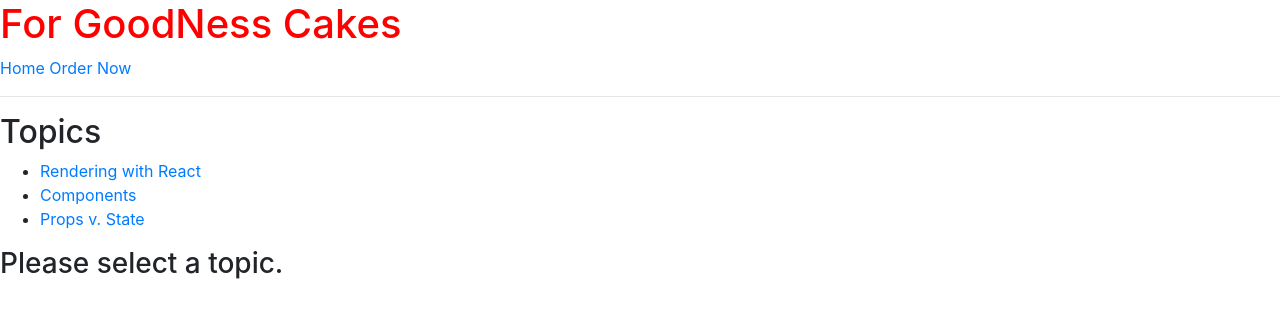
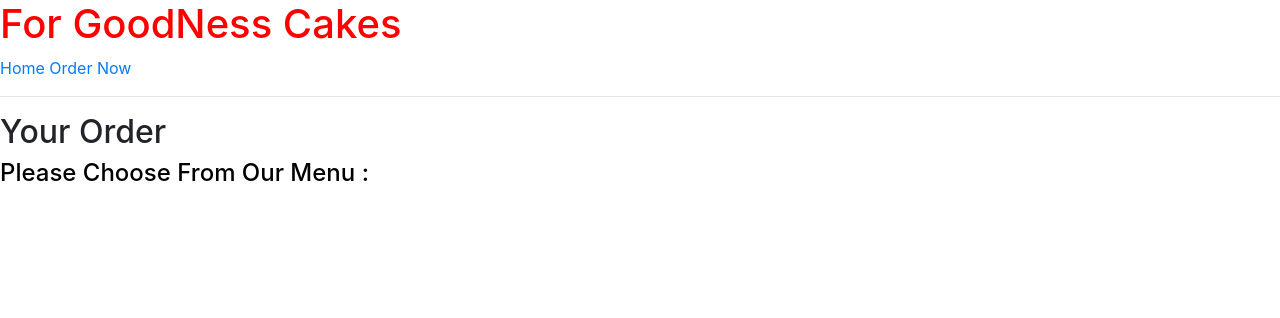
Before and after one commit to julioguzman19/ForGoodnessCakes, a React (Create React App) app in the folder client/: page /topics in a window 1280 px wide. Shown: the top 318 px of the page. Built offline with nearby package versions, Linux system fonts and the light colour scheme.

Commit message:
adding to order now

```diff
--- a/client/src/components/Routes/routing.js
+++ b/client/src/components/Routes/routing.js
@@ -17,7 +17,7 @@ export default function NestingExample() {
       <div>
 
         <h1  style={{color: "red"}}>For GoodNess Cakes</h1>
-            <Link to="/"><h2 style={{textAlign: "left"}}></h2>Home</Link>
+            <Link to="/">Home</Link>
 
             <Link to="/topics"> Order Now</Link>
 
@@ -52,22 +52,12 @@ function Topics() {
 
   return (
     <div>
-      <h2>Topics</h2>
-      <ul>
-        <li>
-          <Link to={`${url}/rendering`}>Rendering with React</Link>
-        </li>
-        <li>
-          <Link to={`${url}/components`}>Components</Link>
-        </li>
-        <li>
-          <Link to={`${url}/props-v-state`}>Props v. State</Link>
-        </li>
-      </ul>
+      <h2>Your Order</h2>
+
 
       <Switch>
         <Route exact path={path}>
-          <h3>Please select a topic.</h3>
+          <h4 style={{color: "black"}}>Please Choose From Our Menu : </h4>
         </Route>
         <Route path={`${path}/:topicId`}>
           <Topic />
```
